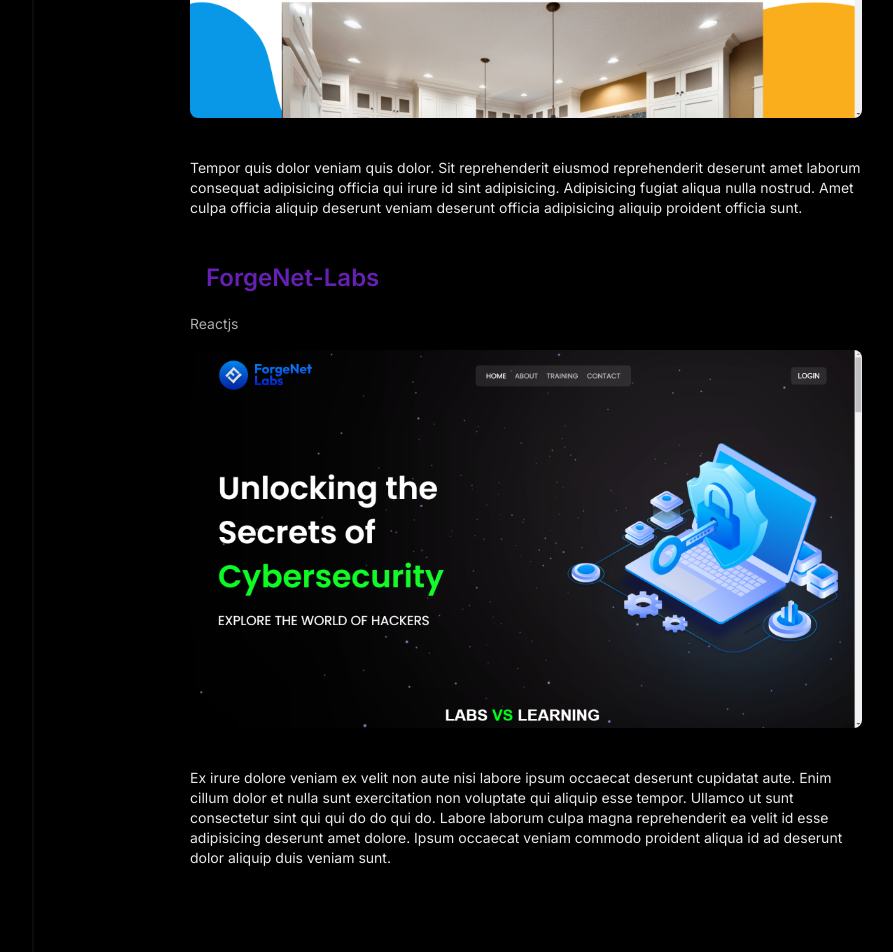
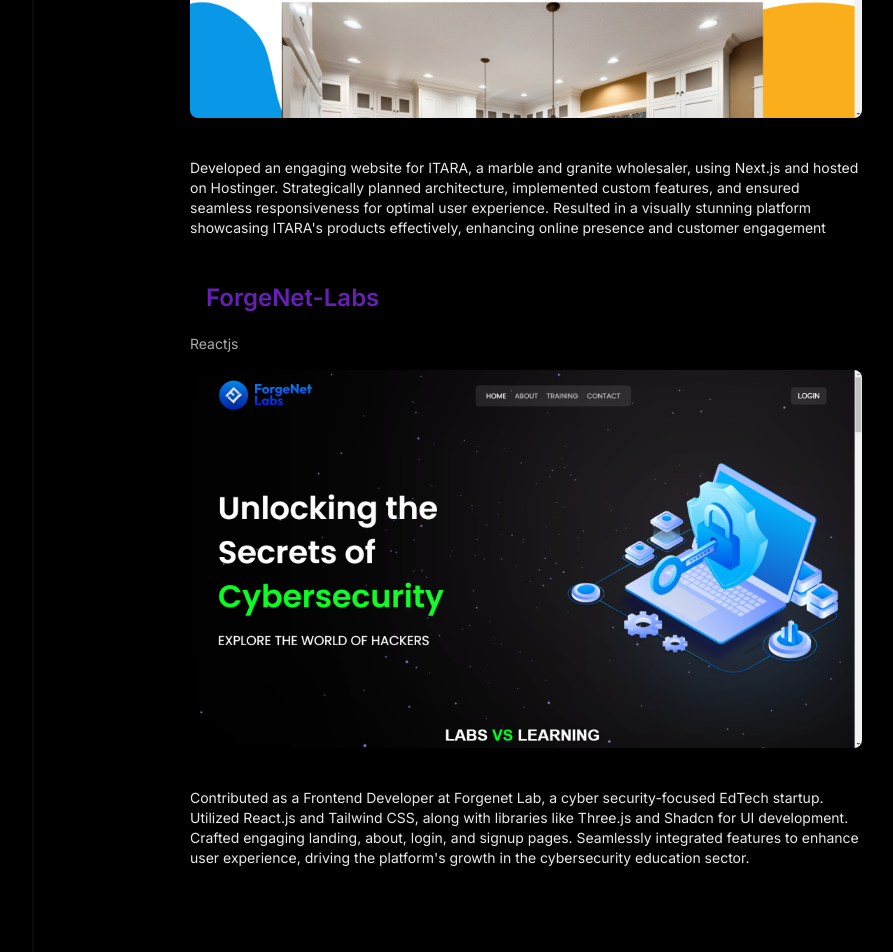
Before and after one commit to piyushvermaa/Portfolio, a Next.js app: page / in a window 1280 px wide. Shown: the part 1816-2768 px from the top of the page, without its empty margins (114-1007 px from the left). Built offline with nearby package versions, Linux system fonts and the light colour scheme.

Commit message:
decription added

```diff
--- a/src/components/Experience.tsx
+++ b/src/components/Experience.tsx
@@ -3,8 +3,6 @@
 import Image from "next/image";
 import { twMerge } from "tailwind-merge";
 import { TracingBeam } from "./ui/tracing-beam";
-
-
 
 const dummyContent = [
   {
@@ -12,16 +10,17 @@
     description: (
       <>
         <p>
-            Tempor quis dolor veniam quis dolor. Sit reprehenderit eiusmod
-            reprehenderit deserunt amet laborum consequat adipisicing officia qui
-            irure id sint adipisicing. Adipisicing fugiat aliqua nulla nostrud.
-            Amet culpa officia aliquip deserunt veniam deserunt officia
-            adipisicing aliquip proident officia sunt.
+          Developed an engaging website for ITARA, a marble and granite
+          wholesaler, using Next.js and hosted on Hostinger. Strategically
+          planned architecture, implemented custom features, and ensured
+          seamless responsiveness for optimal user experience. Resulted in a
+          visually stunning platform showcasing ITARA's products effectively,
+          enhancing online presence and customer engagement
         </p>
       </>
     ),
     badge: "ItaraIndia",
-      image:"/Itara.png"
+    image: "/Itara.png",
   },
 
   {
@@ -29,26 +28,26 @@
     description: (
       <>
         <p>
-            Ex irure dolore veniam ex velit non aute nisi labore ipsum occaecat
-            deserunt cupidatat aute. Enim cillum dolor et nulla sunt exercitation
-            non voluptate qui aliquip esse tempor. Ullamco ut sunt consectetur
-            sint qui qui do do qui do. Labore laborum culpa magna reprehenderit ea
-            velit id esse adipisicing deserunt amet dolore. Ipsum occaecat veniam
-            commodo proident aliqua id ad deserunt dolor aliquip duis veniam sunt.
+          Contributed as a Frontend Developer at Forgenet Lab, a cyber
+          security-focused EdTech startup. Utilized React.js and Tailwind CSS,
+          along with libraries like Three.js and Shadcn for UI development.
+          Crafted engaging landing, about, login, and signup pages. Seamlessly
+          integrated features to enhance user experience, driving the platform's
+          growth in the cybersecurity education sector.
         </p>
       </>
     ),
     badge: "ForgeNet-Labs",
-      image:"/Forgenet.png"
+    image: "/Forgenet.png",
   },
 ];
-
-
 
 const Experience = () => {
   return (
     <>
-    <h1 className="text-4xl md:text-7xl  text-[#7e3bc6] text-center font-extrabold m-4 text-upside-down">Experience</h1>
+      <h1 className="text-4xl md:text-7xl  text-[#7e3bc6] text-center font-extrabold m-4 text-upside-down">
+        Experience
+      </h1>
       <TracingBeam className="px-6">
         <div className="max-w-2xl mx-auto antialiased pt-2 relative">
           {dummyContent.map((item, index) => (
@@ -57,7 +56,7 @@
                 {item.badge}
               </h2>
 
-          <p className={twMerge( "text-[#ffffffac] text-sm mb-4")}>
+              <p className={twMerge("text-[#ffffffac] text-sm mb-4")}>
                 {item.title}
               </p>
 
@@ -78,7 +77,7 @@
         </div>
       </TracingBeam>
     </>
-  )
-}
+  );
+};
 
-export default Experience
+export default Experience;
--- a/src/components/HeroSpotlight.tsx
+++ b/src/components/HeroSpotlight.tsx
@@ -5,6 +5,7 @@
 import Image from "next/image";
 import { Typewriter } from "./Typewritter";
 import { BackgroundBeams } from "./ui/background-beams";
+
 
 function HeroSpotlight() {
   return (
--- a/src/components/Profiles.tsx
+++ b/src/components/Profiles.tsx
@@ -2,6 +2,8 @@
 
 import Image from "next/image";
 import { Tabs } from "./ui/tabs";
+import { motion } from "framer-motion";
+import { LampContainer } from "./ui/lamp";
 
 const Profiles = () => {
   const tabs = [
@@ -73,6 +75,7 @@
 
   return (
     <>
+
       <div className="h-[25rem] md:h-[40rem] [perspective:1000px] relative b flex flex-col max-w-5xl mx-auto w-full  items-start justify-start my-40 bg-black m-2">
         <Tabs tabs={tabs} />
       </div>
--- /dev/null
+++ b/src/components/ui/lamp.tsx
@@ -0,0 +1,104 @@
+"use client";
+import React from "react";
+import { motion } from "framer-motion";
+import { cn } from "@/utils/cn";
+
+export function LampDemo() {
+  return (
+    <LampContainer>
+      <motion.h1
+        initial={{ opacity: 0.5, y: 100 }}
+        whileInView={{ opacity: 1, y: 0 }}
+        transition={{
+          delay: 0.3,
+          duration: 0.8,
+          ease: "easeInOut",
+        }}
+        className="mt-8 bg-gradient-to-br from-slate-300 to-slate-500 py-4 bg-clip-text text-center text-4xl font-medium tracking-tight text-transparent md:text-7xl"
+      >
+        Build lamps <br /> the right way
+      </motion.h1>
+    </LampContainer>
+  );
+}
+
+export const LampContainer = ({
+  children,
+  className,
+}: {
+  children: React.ReactNode;
+  className?: string;
+}) => {
+  return (
+    <div
+      className={cn(
+        "relative flex min-h-screen flex-col items-center justify-center overflow-hidden bg-slate-950 w-full rounded-md z-0",
+        className
+      )}
+    >
+      <div className="relative flex w-full flex-1 scale-y-125 items-center justify-center isolate z-0 ">
+        <motion.div
+          initial={{ opacity: 0.5, width: "15rem" }}
+          whileInView={{ opacity: 1, width: "30rem" }}
+          transition={{
+            delay: 0.3,
+            duration: 0.8,
+            ease: "easeInOut",
+          }}
+          style={{
+            backgroundImage: `conic-gradient(var(--conic-position), var(--tw-gradient-stops))`,
+          }}
+          className="absolute inset-auto right-1/2 h-56 overflow-visible w-[30rem] bg-gradient-conic from-cyan-500 via-transparent to-transparent text-white [--conic-position:from_70deg_at_center_top]"
+        >
+          <div className="absolute  w-[100%] left-0 bg-slate-950 h-40 bottom-0 z-20 [mask-image:linear-gradient(to_top,white,transparent)]" />
+          <div className="absolute  w-40 h-[100%] left-0 bg-slate-950  bottom-0 z-20 [mask-image:linear-gradient(to_right,white,transparent)]" />
+        </motion.div>
+        <motion.div
+          initial={{ opacity: 0.5, width: "15rem" }}
+          whileInView={{ opacity: 1, width: "30rem" }}
+          transition={{
+            delay: 0.3,
+            duration: 0.8,
+            ease: "easeInOut",
+          }}
+          style={{
+            backgroundImage: `conic-gradient(var(--conic-position), var(--tw-gradient-stops))`,
+          }}
+          className="absolute inset-auto left-1/2 h-56 w-[30rem] bg-gradient-conic from-transparent via-transparent to-cyan-500 text-white [--conic-position:from_290deg_at_center_top]"
+        >
+          <div className="absolute  w-40 h-[100%] right-0 bg-slate-950  bottom-0 z-20 [mask-image:linear-gradient(to_left,white,transparent)]" />
+          <div className="absolute  w-[100%] right-0 bg-slate-950 h-40 bottom-0 z-20 [mask-image:linear-gradient(to_top,white,transparent)]" />
+        </motion.div>
+        <div className="absolute top-1/2 h-48 w-full translate-y-12 scale-x-150 bg-slate-950 blur-2xl"></div>
+        <div className="absolute top-1/2 z-50 h-48 w-full bg-transparent opacity-10 backdrop-blur-md"></div>
+        <div className="absolute inset-auto z-50 h-36 w-[28rem] -translate-y-1/2 rounded-full bg-cyan-500 opacity-50 blur-3xl"></div>
+        <motion.div
+          initial={{ width: "8rem" }}
+          whileInView={{ width: "16rem" }}
+          transition={{
+            delay: 0.3,
+            duration: 0.8,
+            ease: "easeInOut",
+          }}
+          className="absolute inset-auto z-30 h-36 w-64 -translate-y-[6rem] rounded-full bg-cyan-400 blur-2xl"
+        ></motion.div>
+        <motion.div
+          initial={{ width: "15rem" }}
+          whileInView={{ width: "30rem" }}
+          transition={{
+            delay: 0.3,
+            duration: 0.8,
+            ease: "easeInOut",
+          }}
+          className="absolute inset-auto z-50 h-0.5 w-[30rem] -translate-y-[7rem] bg-cyan-400 "
+        ></motion.div>
+
+        <div className="absolute inset-auto z-40 h-44 w-full -translate-y-[12.5rem] bg-slate-950 "></div>
+      </div>
+
+      <div className="relative z-50 flex -translate-y-80 flex-col items-center px-5">
+        {children}
+      </div>
+    </div>
+  );
+};
```
Lines whose indentation alone changed are shown as unchanged.
